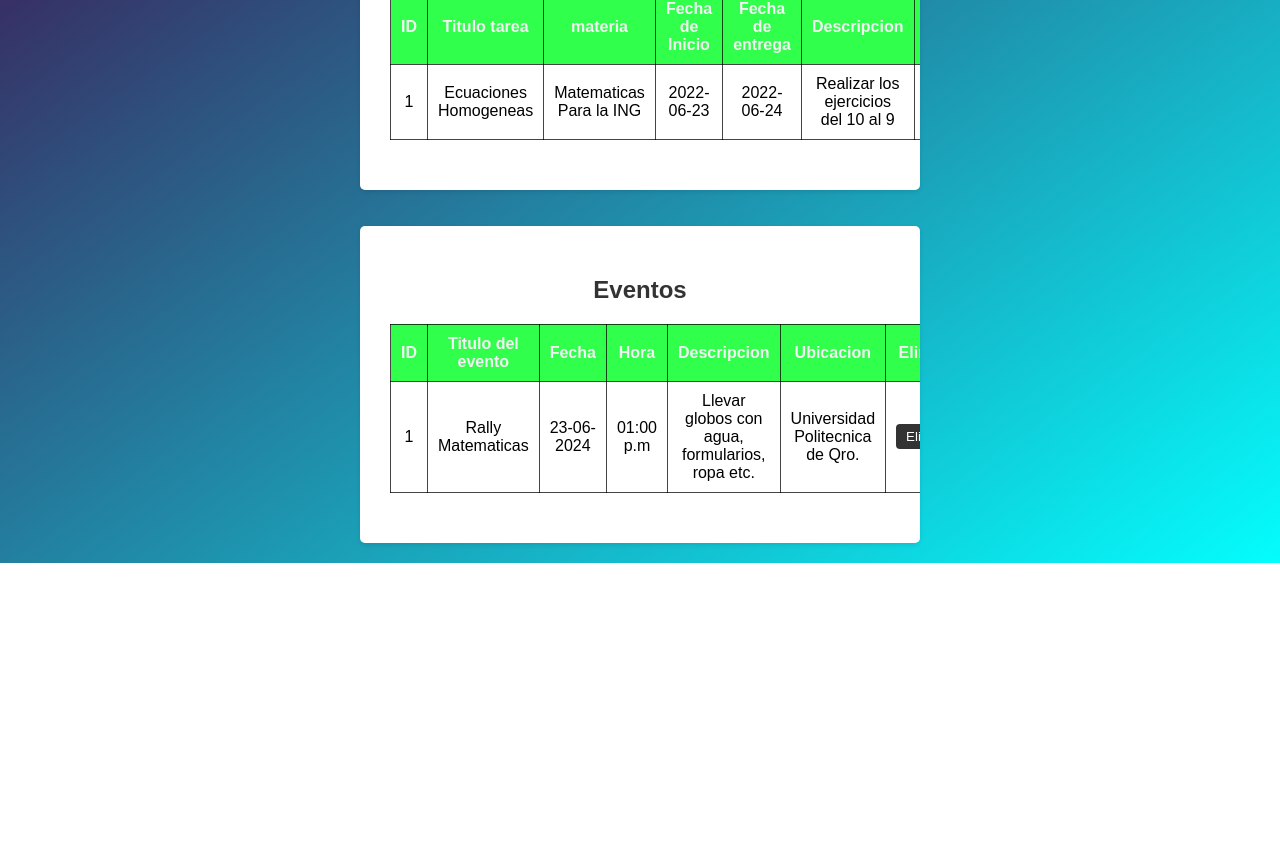
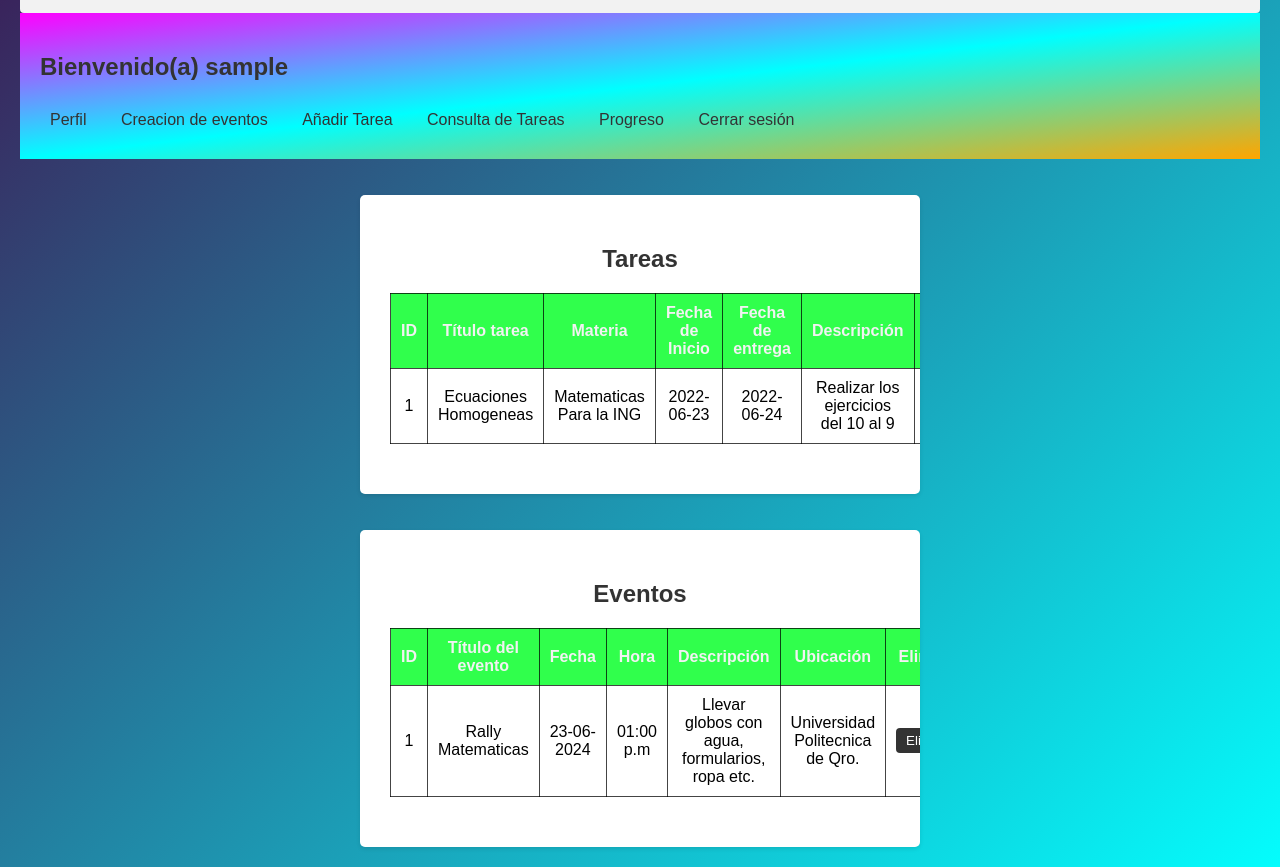
Before and after one commit to DannyGB22/Proyecto_Integrador, a Flask app: page /menu in a window 1280 px wide. Shown: the part 331-1198 px from the top of the page. Before the commit the page ends 894 px from the top, so only its background shows below. Run offline with Flask 3, Linux system fonts and the light colour scheme; the visitor is signed in with stand-in values (Sample User, id 1); some libraries are stand-ins or nearby versions.

Commit message:
Añadí el nombre del usuario
Añadí nombre de usuario cuando se inicia sesion en la parte superior, falta aun la imagen .

```diff
--- a/PI/app.py
+++ b/PI/app.py
@@ -10,7 +10,7 @@
 # Configuraciones para la conexion con la BD
 app.config['MYSQL_HOST']= "localhost"
 app.config['MYSQL_USER']= "root"
-app.config['MYSQL_PASSWORD']= "danny22"
+app.config['MYSQL_PASSWORD']= "pass"
 app.config['MYSQL_DB']= "agendabd"
 
 app.secret_key= 'mysecretkey'
@@ -47,8 +47,15 @@
     CS.execute(consulta, (VEmail, VPassword))
     resultado = CS.fetchone()
     if resultado is not None:
-        # Almacenar el correo electrónico en la sesión
+        # Almacenar el correo electrónion
         session['correo_usuario'] = VEmail
+
+        # Obtener el nombre del usuario desde la base de datos
+        CS.execute('select Nombre from usuarios where Correo_Electronico = %s', (VEmail,))
+        nombre_usuario = CS.fetchone()[0]
+        # Almacenar el nombre del usuario en la sesión
+        session['nombre_usuario'] = nombre_usuario
+
         return render_template('menu.html')
     else:
         flash('Correo o contraseña incorrectos')
--- a/PI/templates/menu.html
+++ b/PI/templates/menu.html
@@ -6,34 +6,41 @@
     <link rel="stylesheet" type="text/css" href="../static/menu.css">
 </head>
 <body>
+  <nav>
+    <div class="profile">
+      <img src="path/to/profile-image.jpg" alt="Profile Image" class="profile-image">
+    </div>
+    <ul class="top-menu">
+      <!-- Menú de navegación superior -->
+    </ul>
+  </nav>
+
   <div class="menu">
-        <h2>Bienvenido(a) a Piplot</h2>
-        <nav>
+    <h2>Bienvenido(a) {{ session['nombre_usuario'] }} </h2>
     <ul>
-
       <li><a href="/perfil">Perfil</a></li>
       <li><a href="/eventos">Creacion de eventos</a></li>
       <li><a href="/tareas">Añadir Tarea</a></li>
       <li><a href="/consultaTareas">Consulta de Tareas</a></li>
       <li><a href="/progreso">Progreso</a></li>
       <li><a href="/cerrar">Cerrar sesión</a></li>
+    </ul>
+  </div>
 
-            </ul>
-        </nav>
-    </div>
   <br>
   <br>
+
   <div class="container">
     <h2>Tareas</h2>
-        <table id="Tareas Registradas">
+    <table id="tabla-tareas">
       <thead>
         <tr>
           <th>ID</th>
-              <th>Titulo tarea</th>
-              <th>materia</th>
+          <th>Título tarea</th>
+          <th>Materia</th>
           <th>Fecha de Inicio</th>
           <th>Fecha de entrega</th>
-              <th>Descripcion</th>
+          <th>Descripción</th>
           <th>Eliminar</th>
           <th>Actualizar</th>
         </tr>
@@ -47,9 +54,8 @@
           <td>2022-06-23</td>
           <td>2022-06-24</td>
           <td>Realizar los ejercicios del 10 al 9</td>
-              <td><button id="Eliminar", onclick="eliminarRegistro(1)">Eliminar</button></td>
-              <td><button id="Actualizar", onclick="actualizarRegistro(1)">Actualizar</button></td>
-
+          <td><button onclick="eliminarRegistro(1)">Eliminar</button></td>
+          <td><button onclick="actualizarRegistro(1)">Actualizar</button></td>
         </tr>
       </tbody>
     </table>
@@ -57,17 +63,18 @@
 
   <br>
   <br>
+
   <div class="container">
     <h2>Eventos</h2>
-        <table id="Tareas Registradas">
+    <table id="tabla-eventos">
       <thead>
         <tr>
           <th>ID</th>
-              <th>Titulo del evento</th>
+          <th>Título del evento</th>
           <th>Fecha</th>
           <th>Hora</th>
-              <th>Descripcion</th>
-              <th>Ubicacion</th>
+          <th>Descripción</th>
+          <th>Ubicación</th>
           <th>Eliminar</th>
           <th>Actualizar</th>
         </tr>
@@ -81,22 +88,21 @@
           <td>01:00 p.m</td>
           <td>Llevar globos con agua, formularios, ropa etc.</td>
           <td>Universidad Politecnica de Qro.</td>
-              <td><button id="Eliminar", onclick="eliminarRegistro(1)">Eliminar</button></td>
-              <td><button id="Actualizar", onclick="actualizarRegistro(1)">Actualizar</button></td>
-
+          <td><button onclick="eliminarRegistro(1)">Eliminar</button></td>
+          <td><button onclick="actualizarRegistro(1)">Actualizar</button></td>
         </tr>
       </tbody>
     </table>
   </div>
 
   <center>
-        {%with mensajes= get_flashed_messages() %}
-        {% if mensajes%}
-          {%for msj in mensajes%}
+    {% with mensajes = get_flashed_messages() %}
+    {% if mensajes %}
+      {% for msj in mensajes %}
         <h3>{{ msj }}</h3>
-        {%endfor%}
+      {% endfor %}
     {% endif %}
-      {%endwith%}
+    {% endwith %}
   </center>
 </body>
 </html>
```
Lines whose indentation alone changed are shown as unchanged.
